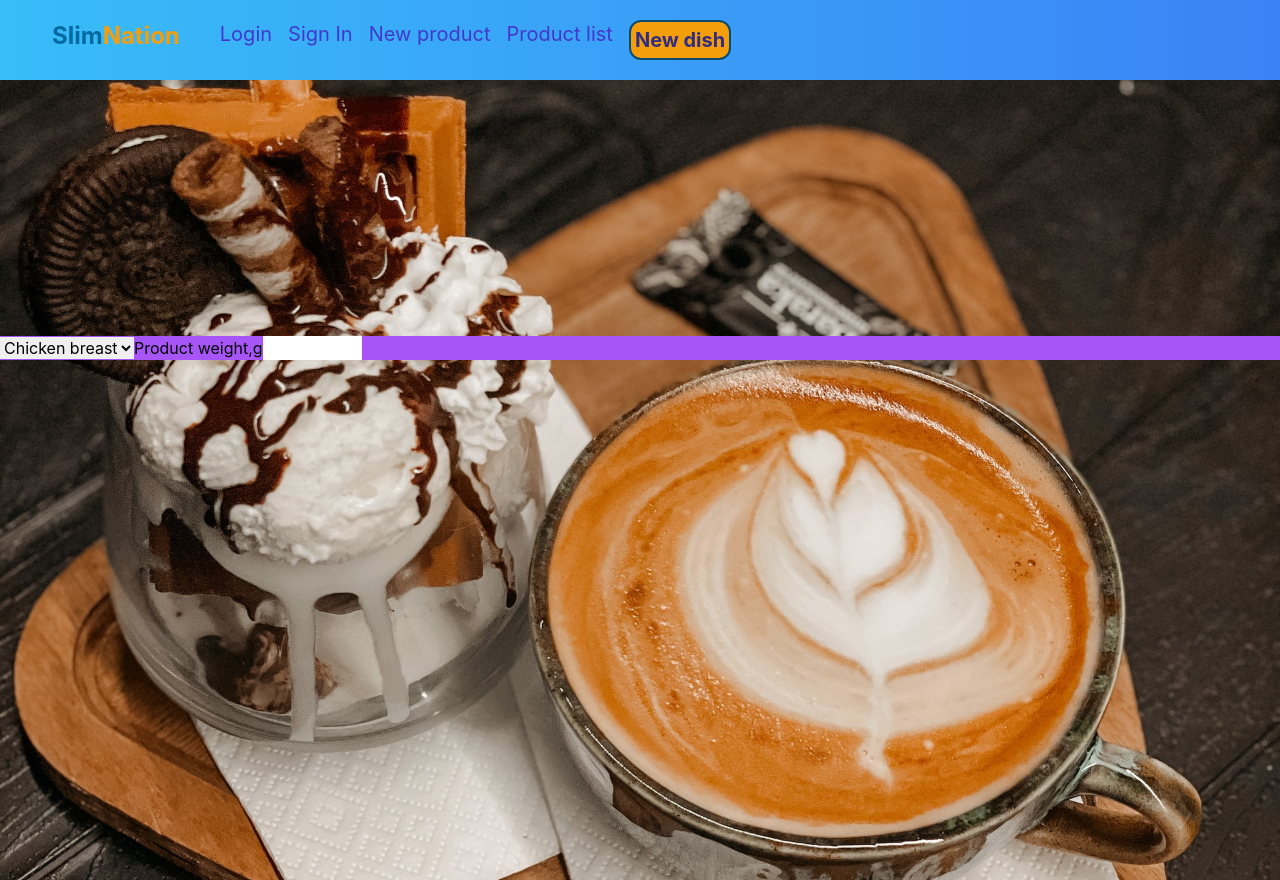
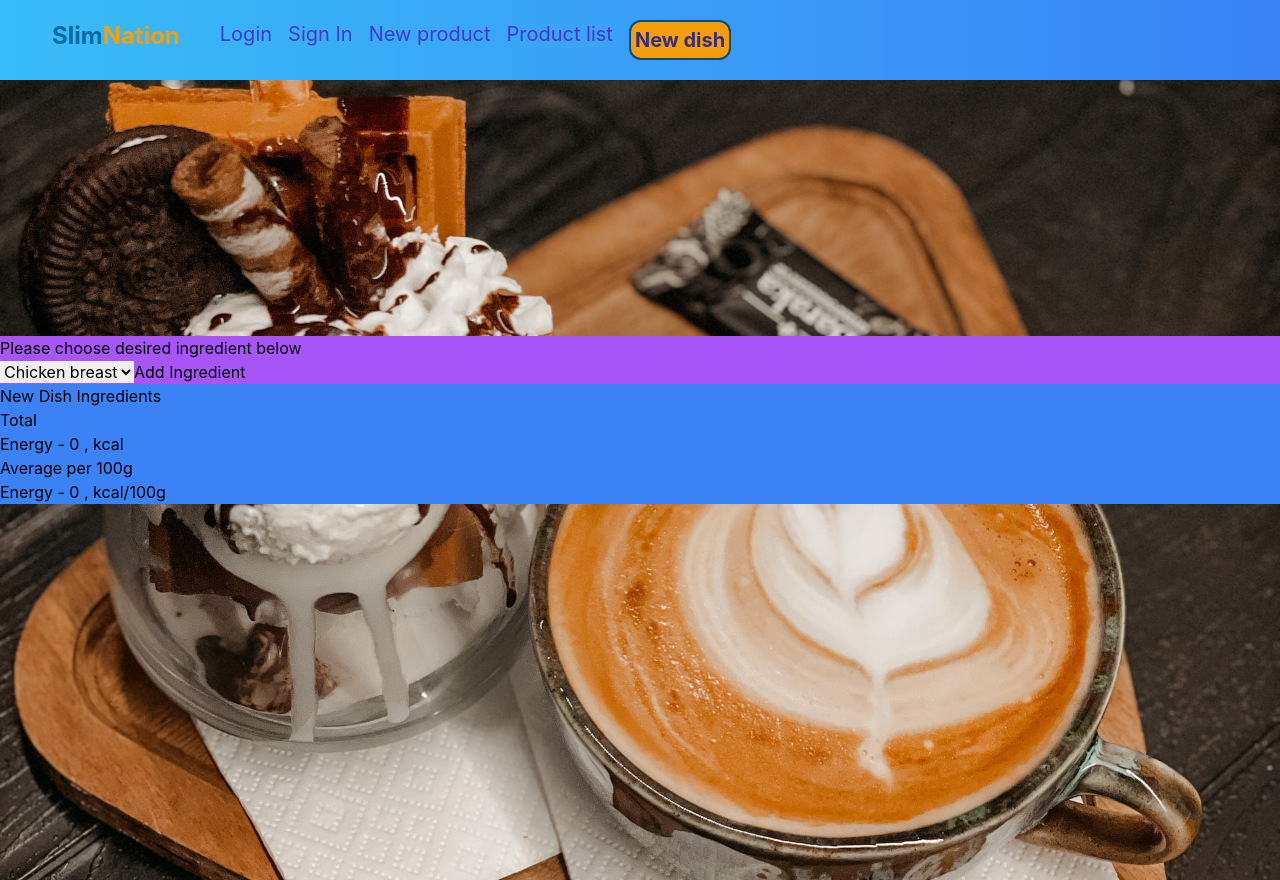
Before and after one commit to AleksZhov/SlimNationTS, a React (Create React App) app in the folder slim-nation-ts-front/: page /add-complex-product in a window 1280 px wide. Built offline with nearby package versions, Linux system fonts and the light colour scheme.

Commit message:
Added functionality for average calculation nutrients for newDish

```diff
--- a/slim-nation-ts-front/src/Presentation/View/product/NewDish/NewDishData.ts
+++ b/slim-nation-ts-front/src/Presentation/View/product/NewDish/NewDishData.ts
@@ -1,12 +1,15 @@
+import { IProduct, INewDishData } from './../../../../interfaces/interfaces';
 import { useState } from "react";
 
 import { GetProductsUseCase } from "../../../../Domain/UseCase/Product/GetProducts";
-import { INewDishVM, IProductWithID } from "../../../../interfaces/interfaces";
+import { INewDishVM, IProductWithID, IIngredient } from "../../../../interfaces/interfaces";
 import { CreateProductUseCase } from "../../../../Domain/UseCase/Product/CreateProduct";
 
 export default function NewDishData(): INewDishVM {
      const [error, setError] = useState("");
-    const [products, setProducts] = useState<IProductWithID[] >([]);
+    const [products, setProducts] = useState<IProductWithID[]>([]);
+    const [ingredients, setIngredients] = useState<IIngredient[] | []>([]);
+    const[newDishData,setNewDishData] = useState<INewDishData>({productName:"",energy:0,protein:0,carbs:0,fat:0,fiber:0, weight:0})
 
     async function getProducts(): Promise<void>{
         const { result, error } = await GetProductsUseCase();
@@ -14,5 +17,40 @@ export default function NewDishData(): INewDishVM {
         setProducts(result);
     }
 
-    return {error,products,getProducts, CreateProductUseCase}
+    const addNewIngredient = (id: string):void => {
+        const reqIngredient = products.find(product =>  product.id === id );
+        if (reqIngredient) {
+           const ingrToAdd:IIngredient = {...reqIngredient,weight:0}
+        setIngredients([ ...ingredients, ingrToAdd ])
+        }
+    }
+
+
+     const handleIngrWeightChange = (id:string, weight:number) => {
+            const currentIngr = ingredients.find(product => product.id === id);
+            if (currentIngr) {
+                currentIngr.weight = Number(weight);
+                const ingredientsWithoutCurrIngr = ingredients.filter(ingr => ingr.id !== id);
+                 setIngredients([...ingredientsWithoutCurrIngr, currentIngr])
+            }
+         calculateNutrients();
+     }
+
+    const calculateNutrients = (): void => {
+
+        if (ingredients.length > 0) {
+            let totalWeight: number = ingredients.map(i => i.weight).reduce((a, b) => a + b);
+            let totalEnergy: number = ingredients.map(i => i.energy*i.weight/100).reduce((a, b) => a + b);
+            let totalProtein: number = ingredients.map(i => i.protein*i.weight/100).reduce((a, b) => a + b);
+            let totalCarbs: number = ingredients.map(i => i.carbs*i.weight/100).reduce((a, b) => a + b);
+            let totalFat: number = ingredients.map(i => i.fat*i.weight/100).reduce((a, b) => a + b);
+            let totalFiber: number = ingredients.map(i => i.fiber*i.weight/100).reduce((a, b) => a + b);
+
+            setNewDishData({...newDishData, weight:totalWeight,energy:totalEnergy, carbs:totalCarbs, protein:totalProtein, fat:totalFat, fiber:totalFiber})
+       }
+
+    }
+
+
+    return {error,products,getProducts, CreateProductUseCase,addNewIngredient, ingredients, handleIngrWeightChange,calculateNutrients, newDishData}
 }
--- a/slim-nation-ts-front/src/Presentation/View/product/NewDish/NewDishView.tsx
+++ b/slim-nation-ts-front/src/Presentation/View/product/NewDish/NewDishView.tsx
@@ -1,18 +1,23 @@
 import { FC, useEffect } from "react";
-import { ComplexProductCalculatorForm } from "../../../../components";
-import { GetProductsUseCase } from "../../../../Domain/UseCase/Product/GetProducts";
+import { NewDishChooseMenuForm, NewDishIngredientsList, NewDishSummary } from "../../../../components/";
 import NewDishData from "./NewDishData";
 
 const NewDishView: FC = () => {
-    const { products, getProducts } = NewDishData();
+    const { products, getProducts, addNewIngredient, ingredients, handleIngrWeightChange, newDishData } = NewDishData();
 
     useEffect(() => {
         getProducts();
     }, [])
 
 
-    return (<div>
-        <ComplexProductCalculatorForm data={products} />
+
+
+    return (<div className="bg-blue-500">
+        <NewDishChooseMenuForm products={products} addNewIngredient={addNewIngredient} />
+        <NewDishIngredientsList ingredients={ingredients} handleIngrWeightChange={handleIngrWeightChange} />
+        <NewDishSummary newDishData={newDishData} />
+
+
     </div>)
 }
 
--- a/slim-nation-ts-front/src/components/ComplexProductCalculatorForm.tsx
+++ /dev/null
@@ -1,22 +0,0 @@
-import { FC,  } from "react";
-import { IProductWithID } from "../interfaces/interfaces";
-
-
-interface IProps {data:IProductWithID[]}
-
-const ComplexProductCalculatorForm: FC<IProps> = (props) => {
-    // const [quantityOfProducts, setQuantityOfProducts] = useState(1);
-
-    return (<form className="bg-purple-500">
-
-        <select id="product" name = "product" >
-            {props.data.map(product => (<option key={product.id} value={product.productName} >{ product.productName}</option>))}
-        </select>
-        <label>Product weight,g
-            <input type="number" min={0} max={5000} step={5}></input>
-            </label>
-
-    </form>)
-}
-
-export default ComplexProductCalculatorForm;
--- /dev/null
+++ b/slim-nation-ts-front/src/components/NewDishChooseMenuForm.tsx
@@ -0,0 +1,17 @@
+import { FC } from "react";
+import { IProductWithID } from "../interfaces/interfaces";
+import Button from "./Button";
+interface IProps{products:IProductWithID[], addNewIngredient:Function}
+
+const NewDishChooseMenuForm: FC<IProps> = (props) => {
+    const { products, addNewIngredient } = props;
+    return (<form className="bg-purple-500" onSubmit={(e) => { e.preventDefault();addNewIngredient(e.currentTarget.product.value) }}>
+       <h2>Please choose desired ingredient below</h2>
+        <select id="product" name = "product" >
+            {products.map(product => (<option key={product.id} value={product.id} >{ product.productName}</option>))}
+        </select>
+       <Button type="submit" buttonLabel="Add Ingredient" className="" />
+
+    </form>)
+}
+export default NewDishChooseMenuForm;
--- /dev/null
+++ b/slim-nation-ts-front/src/components/NewDishIngredientsItem.tsx
@@ -0,0 +1,13 @@
+import { FC } from "react";
+import { IIngredient } from "../interfaces/interfaces";
+interface IProps {ingredient:IIngredient, handleIngrWeightChange:Function}
+
+const NewDishIngredientsItem: FC<IProps> = (props) => {
+    const { ingredient, handleIngrWeightChange } = props;
+    return (<div><label>{ingredient.productName}<input type = "number" min={0} max={5000} step={5} name={ingredient.id} value={ingredient.weight} onChange={(e) => {
+        e.preventDefault();
+        handleIngrWeightChange(ingredient.id, e.currentTarget.value);
+    }} />,g</label>
+    </div>)
+}
+export default NewDishIngredientsItem;
--- /dev/null
+++ b/slim-nation-ts-front/src/components/NewDishIngredientsList.tsx
@@ -0,0 +1,18 @@
+import { FC } from "react";
+import { IIngredient } from "../interfaces/interfaces";
+import NewDishIngredientsItem from "./NewDishIngredientsItem";
+interface IProps{ingredients: IIngredient[] | [], handleIngrWeightChange:Function}
+
+
+const NewDishIngredientsList: FC<IProps> = (props) => {
+    const { ingredients, handleIngrWeightChange } = props;
+    return (<div>
+        <h2> New Dish Ingredients</h2>
+        <ul>
+            {ingredients.map(ingredient => {
+                return (<li key={ingredient.id}>
+                    <NewDishIngredientsItem ingredient={ingredient} handleIngrWeightChange={ handleIngrWeightChange} />
+            </li>)})}
+        </ul></div>)
+}
+export default NewDishIngredientsList;
--- /dev/null
+++ b/slim-nation-ts-front/src/components/NewDishSummary.tsx
@@ -0,0 +1,16 @@
+import { FC } from "react";
+import { INewDishData } from "../interfaces/interfaces";
+
+interface IProps{newDishData: INewDishData}
+const NewDishSummary: FC<IProps> = (props) => {
+    const { newDishData } = props;
+
+    return <div>
+        <h2> Total</h2>
+        <p>Energy -  {newDishData.energy} , kcal</p>
+
+        <h2>Average per 100g</h2>
+     <p>Energy -  {Math.floor(newDishData.energy*100/ (newDishData.weight|| 1))} , kcal/100g</p>
+    </div>
+}
+export default NewDishSummary;
--- a/slim-nation-ts-front/src/components/index.ts
+++ b/slim-nation-ts-front/src/components/index.ts
@@ -1,9 +1,11 @@
 import Button from "./Button";
 import Header from "./Header";
-import ComplexProductCalculatorForm from "./ComplexProductCalculatorForm";
 import Icon from "./Icon";
 import LoginForm from "./LoginForm";
 import SignInForm from "./SignInForm";
 import SimpleProductForm from "./SimpleProductForm";
+import NewDishChooseMenuForm from "./NewDishChooseMenuForm";
+import NewDishIngredientsList from "./NewDishIngredientsList";
+import NewDishSummary from "./NewDishSummary";
 
-export {Button, Header,ComplexProductCalculatorForm, Icon, LoginForm, SignInForm,SimpleProductForm}
+export {Button,NewDishSummary, Header, Icon, LoginForm, SignInForm,SimpleProductForm,NewDishIngredientsList, NewDishChooseMenuForm}
```
Also changed, not shown: slim-nation-ts-front/src/interfaces/interfaces.ts (+6 -2 lines).
